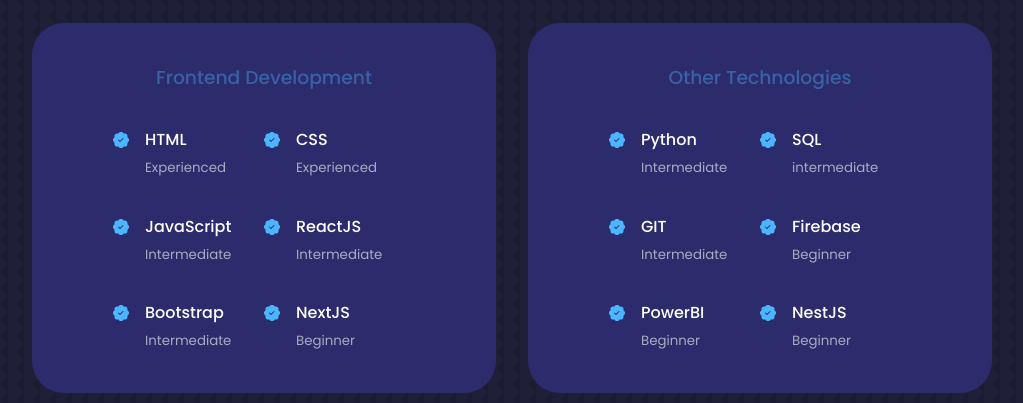
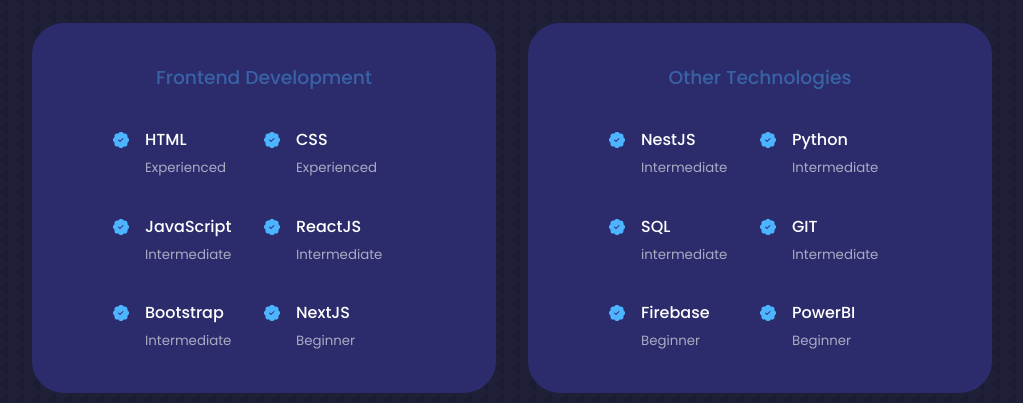
Before and after one commit to Tahaseen2002/webportfolio-react, a React (Create React App) app: page / in a window 1280 px wide. Shown: the part 2200-2603 px from the top of the page, without its empty margins (128-1151 px from the left). Built offline with nearby package versions, Linux system fonts and the light colour scheme.

Commit message:
Update Experience.jsx

```diff
--- a/src/components/experience/Experience.jsx
+++ b/src/components/experience/Experience.jsx
@@ -58,6 +58,13 @@
         <div className="experience__backend">
           <h3>Other Technologies</h3>
           <div className="experience__content">
+               <article className='experience__details'>
+              < BsPatchCheckFill className='experience__details-icon' />
+              <div>
+                <h4>NestJS</h4>
+                <small className='text-light'>Intermediate</small>
+              </div>
+            </article>
             <article className='experience__details'>
               < BsPatchCheckFill className='experience__details-icon' />
               <div>
@@ -93,13 +100,7 @@
                 <small className='text-light'>Beginner</small>
               </div>
             </article>
-             <article className='experience__details'>
-              < BsPatchCheckFill className='experience__details-icon' />
-              <div>
-                <h4>NestJS</h4>
-                <small className='text-light'>Beginner</small>
-              </div>
-            </article>
+
           </div>
 
         </div>
```
